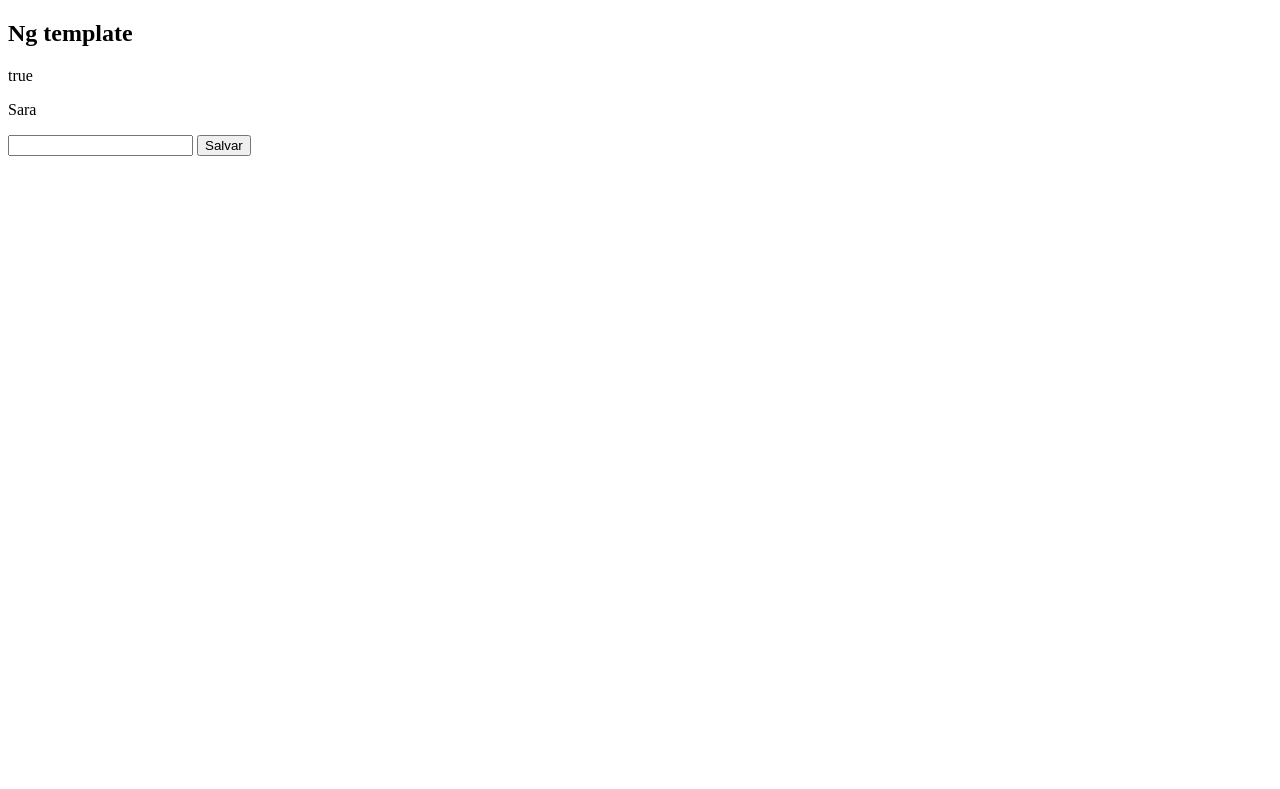
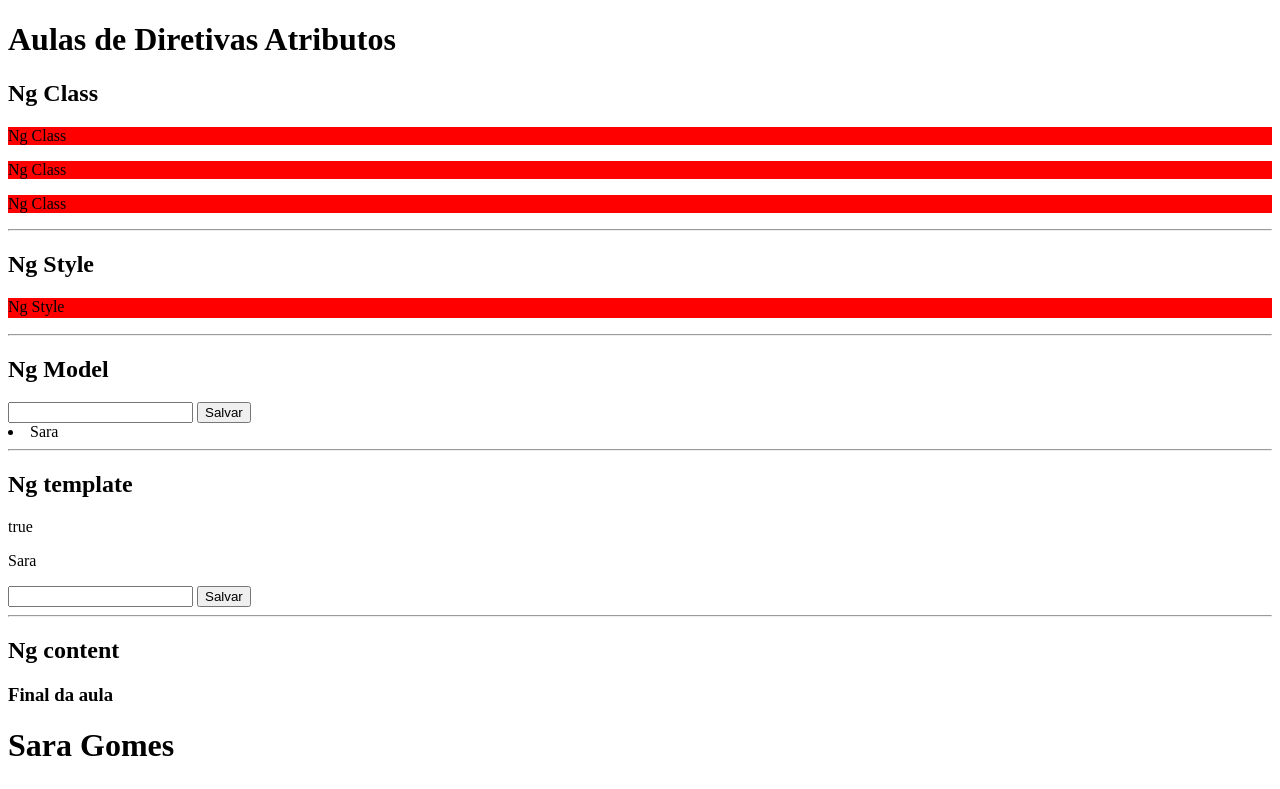
Before and after one commit to saranascimento/curso-angular-2-v15, an Angular app: page / in a window 1280 px wide. Shown: the top 789 px of the page. Built offline with nearby package versions, Linux system fonts and the light colour scheme.

Commit message:
section 5 [Angular]: Diretivas - ng-content

```diff
--- a/src/app/app.component.ts
+++ b/src/app/app.component.ts
@@ -3,7 +3,17 @@ import {  Component, OnInit } from '@angular/core';
   selector: 'app-root',
   template: `
   <!-- <app-diretivas-estruturais></app-diretivas-estruturais> -->
-  <app-diretivas-atributos></app-diretivas-atributos>
+
+  <app-diretivas-atributos>
+    <h1>Aulas de Diretivas Atributos</h1>
+    <h3>Final da aula</h3>
+  </app-diretivas-atributos>
+
+  <app-diretivas-atributos>
+    <h1>Sara Gomes</h1>
+    <h3>Nay Torres</h3>
+  </app-diretivas-atributos>
+
   <router-outlet></router-outlet>
   `
 })
--- a/src/app/diretivas-atributos/diretivas-atributos.component.html
+++ b/src/app/diretivas-atributos/diretivas-atributos.component.html
@@ -1,4 +1,6 @@
-<!-- <div *ngIf="nome != 'Sara'">
+<ng-content select="h1"></ng-content>
+
+ <div *ngIf="nome != 'Sara'">
     <h2>Ng Class</h2>
     <p [ngClass]="'active'">Ng Class</p>
     <p [ngClass]="{'active': true, 'disabled': false}">Ng Class</p>
@@ -18,7 +20,9 @@
 
 <button (click)="salvar()">Salvar</button>
 
-<li *ngFor="let item of list">{{item.nome}}</li> -->
+<li *ngFor="let item of list">{{item.nome}}</li>
+
+<hr>
 
 <h2>Ng template</h2>
 
@@ -32,3 +36,9 @@
 
 <input [(ngModel)]="nome"> {{nome}}
 <button (click)="salvar()">Salvar</button>
+
+<hr>
+
+<h2>Ng content</h2>
+
+<ng-content select="h3"></ng-content>
```
